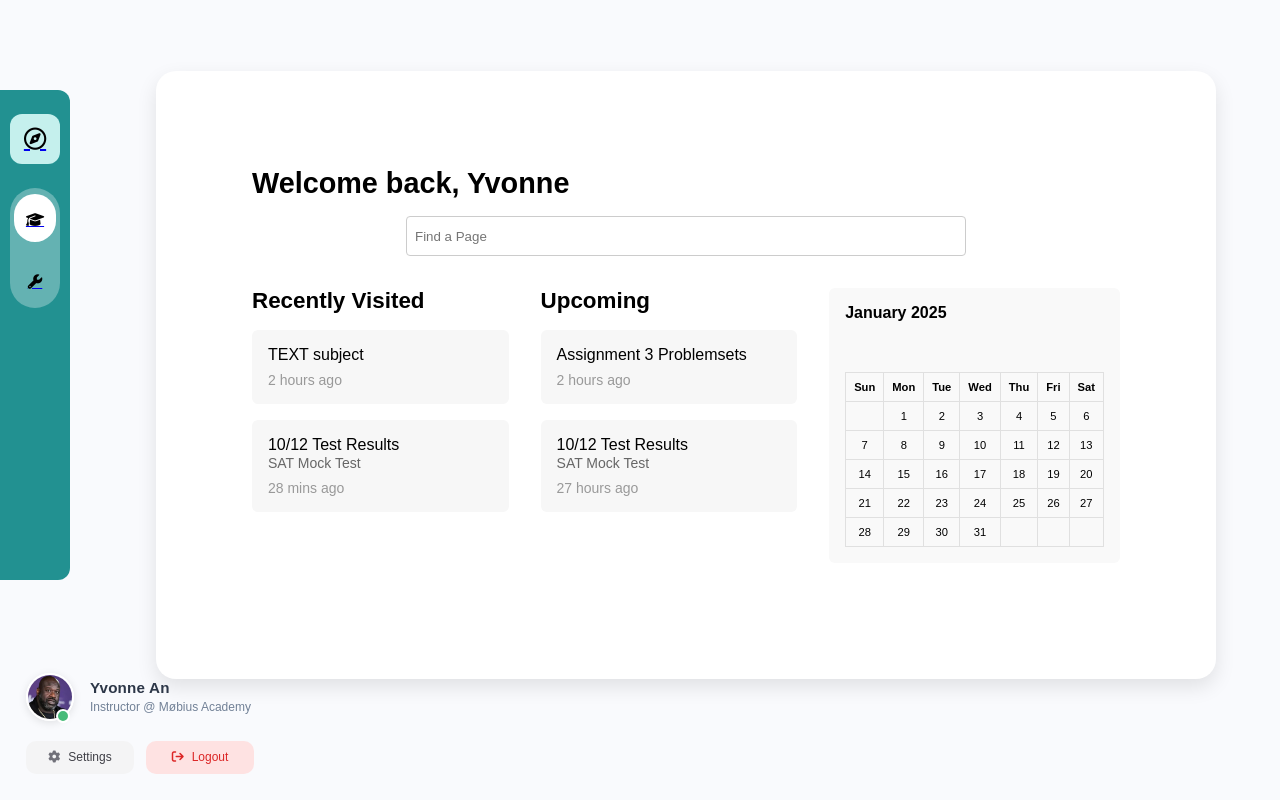
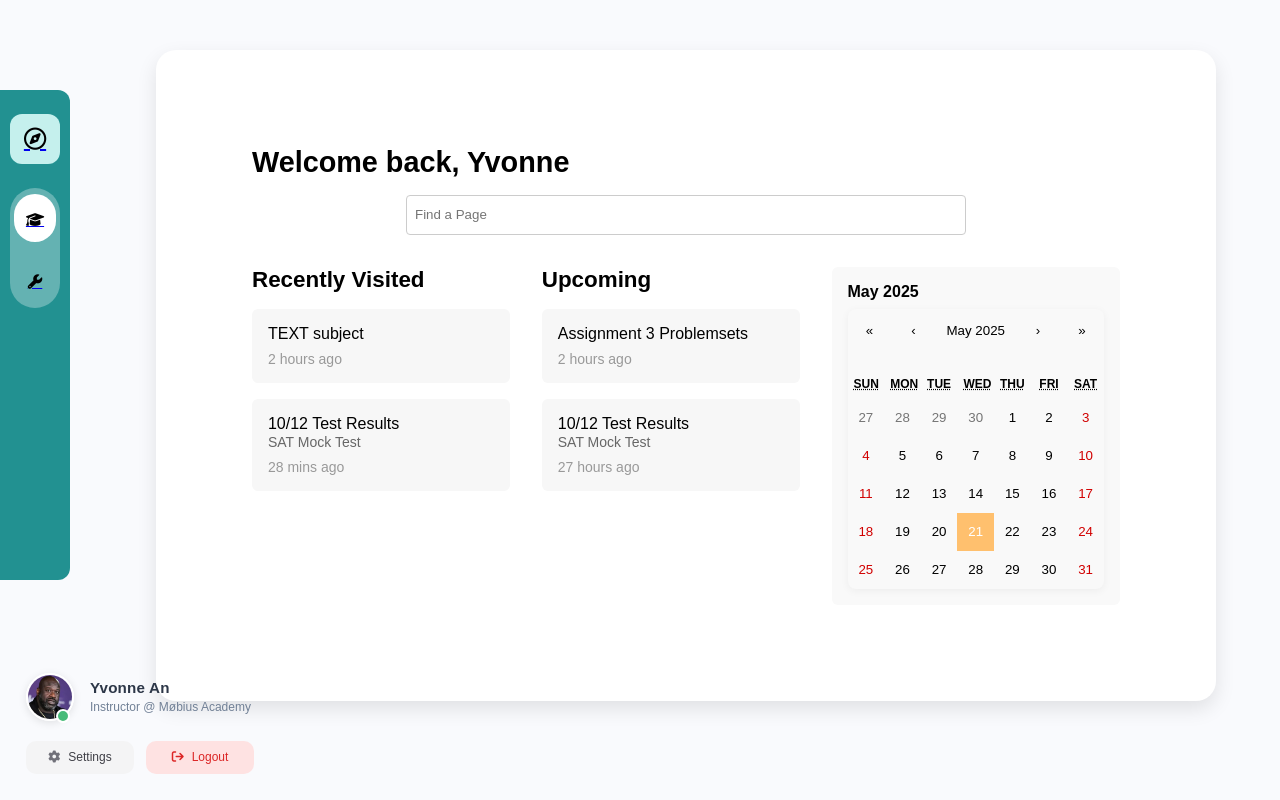
Before and after one commit to josephvtranx/Mobius, a React (Vite) app in the folder client/: page / in a window 1280 px wide. Built offline with nearby package versions, Linux system fonts and the light colour scheme.

Commit message:
add calendar widget to home

```diff
--- a/client/package.json
+++ b/client/package.json
@@ -15,6 +15,7 @@
     "moment": "^2.30.1",
     "react": "^18.3.1",
     "react-big-calendar": "^1.17.1",
+    "react-calendar": "^5.1.0",
     "react-dom": "^18.3.1",
     "uuid": "^11.1.0"
   },
--- a/client/src/App.jsx
+++ b/client/src/App.jsx
@@ -1,11 +1,11 @@
 import React from 'react';
 import './css/index.css';
-import HomePage from './pages/Home'
+import Home from './pages/Home';
 
 function App() {
   return (
     <div className="App">
-      <HomePage />
+      <Home />
       {/* Other content/components */}
     </div>
   );
--- /dev/null
+++ b/client/src/components/CalendarWidget.jsx
@@ -0,0 +1,26 @@
+// src/components/CalendarWidget.jsx
+import React, { useState } from 'react';
+import Calendar from 'react-calendar';
+import 'react-calendar/dist/Calendar.css';
+import '../css/CalendarWidget.css';
+
+function CalendarWidget() {
+
+  const [date, setDate] = useState(new Date());
+
+  return (
+    <div className="calendar-widget">
+      <div className="calendar-header">
+        <span>{date.toLocaleString('default', { month: 'long', year: 'numeric' })}</span>
+      </div>
+      <Calendar
+        onChange={setDate}
+        value={date}
+        className="calendar-core"
+        calendarType="gregory"
+      />
+    </div>
+  );
+}
+
+export default CalendarWidget;
--- /dev/null
+++ b/client/src/css/CalendarWidget.css
@@ -0,0 +1,18 @@
+/* src/css/CalendarWidget.css */
+.react-calendar {
+    border: none;
+    width: 100%;
+    background-color: #f9f9f9;
+    border-radius: 8px;
+    font-family: 'Inter', sans-serif;
+    box-shadow: 0 2px 8px rgba(0,0,0,0.05);
+  }
+
+  .react-calendar__tile--now {
+    background: #EAEAEA;
+  }
+
+  .react-calendar__tile--active {
+    background: #FFC06E;
+    color: white;
+  }
--- a/client/src/pages/Home.jsx
+++ b/client/src/pages/Home.jsx
@@ -1,6 +1,7 @@
 import React from 'react';
 import Navbar from '../components/Navbar';
 import ProfileCard from '../components/ProfileCard';
+import CalendarWidget from '../components/CalendarWidget';
 
 function Home() {
   return (
@@ -60,41 +61,7 @@ function Home() {
               </div>
 
               {/* Calendar Widget */}
-              <div className="calendar-widget">
-                <div className="calendar-header">
-                  <span>January 2025</span>
-                </div>
-                <table>
-                  <thead>
-                    <tr>
-                      <th>Sun</th>
-                      <th>Mon</th>
-                      <th>Tue</th>
-                      <th>Wed</th>
-                      <th>Thu</th>
-                      <th>Fri</th>
-                      <th>Sat</th>
-                    </tr>
-                  </thead>
-                  <tbody>
-                    <tr>
-                      <td></td><td>1</td><td>2</td><td>3</td><td>4</td><td>5</td><td>6</td>
-                    </tr>
-                    <tr>
-                      <td>7</td><td>8</td><td>9</td><td>10</td><td>11</td><td>12</td><td>13</td>
-                    </tr>
-                    <tr>
-                      <td>14</td><td>15</td><td>16</td><td>17</td><td>18</td><td>19</td><td>20</td>
-                    </tr>
-                    <tr>
-                      <td>21</td><td>22</td><td>23</td><td>24</td><td>25</td><td>26</td><td>27</td>
-                    </tr>
-                    <tr>
-                      <td>28</td><td>29</td><td>30</td><td>31</td><td></td><td></td><td></td>
-                    </tr>
-                  </tbody>
-                </table>
-              </div>
+              <CalendarWidget />
             </div>
           </div>
         </div>
```
Also changed, not shown: 1 other file (tests, documents, lock files or other folders).
